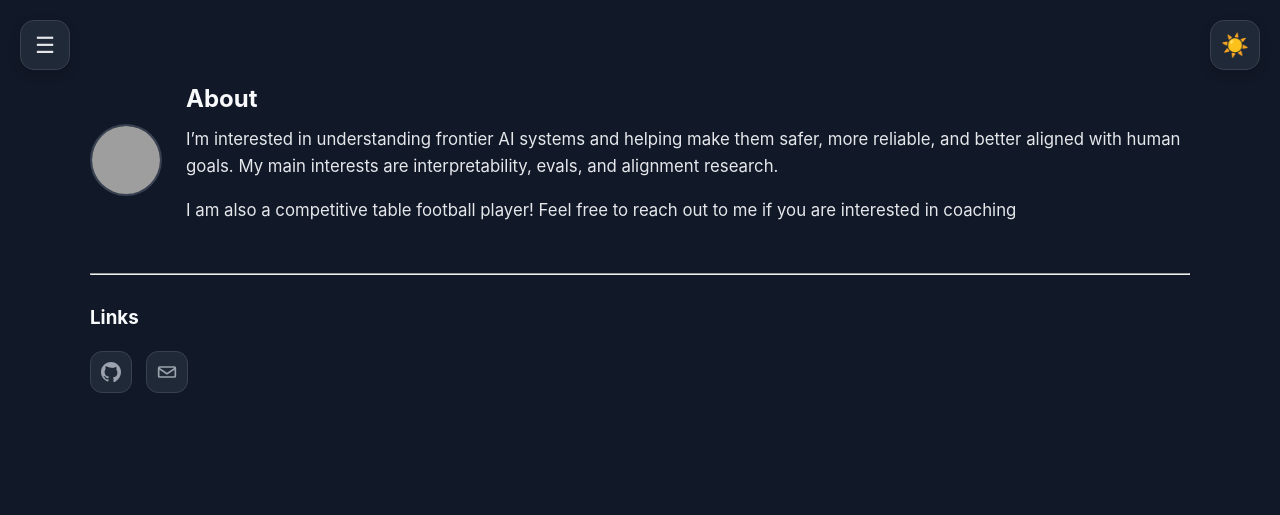
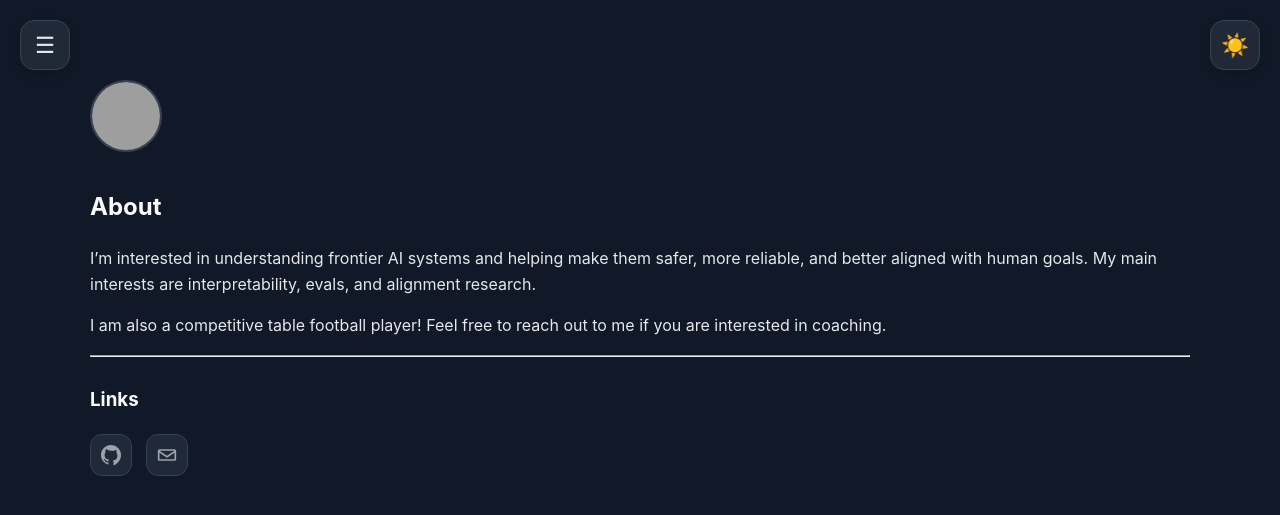
Before and after one commit to sharpchoc/sharpchoc.github.io, a Jekyll site: the page built from index.md, in a window 1280 px wide. Shown: the top 515 px of the page. Built offline with Jekyll 4.4.1, drawn with Linux system fonts in a browser that asks for light colours; grey boxes are pictures that could not be loaded.

Commit message:
Update index.md

```diff
--- a/index.md
+++ b/index.md
@@ -4,18 +4,14 @@ title: About
 permalink: /
 ---
 
-<div class="profile-header">
+<div class="about-heading-row">
   <img src="{{ '/assets/img/profile.jpg' | relative_url }}" alt="Portrait of Mukesh" class="profile-pic">
-  <div class="profile-intro">
-    <h1>About</h1>
-    <p>
-      I’m interested in understanding frontier AI systems and helping make them safer, more reliable, and better aligned with human goals. My main interests are interpretability, evals, and alignment research.
-    </p>
-        <p>
-      I am also a competitive table football player! Feel free to reach out to me if you are interested in coaching
-    </p>
-  </div>
+  <h1>About</h1>
 </div>
+
+I’m interested in understanding frontier AI systems and helping make them safer, more reliable, and better aligned with human goals. My main interests are interpretability, evals, and alignment research.
+
+I am also a competitive table football player! Feel free to reach out to me if you are interested in coaching.
 
 * * *
 
```
